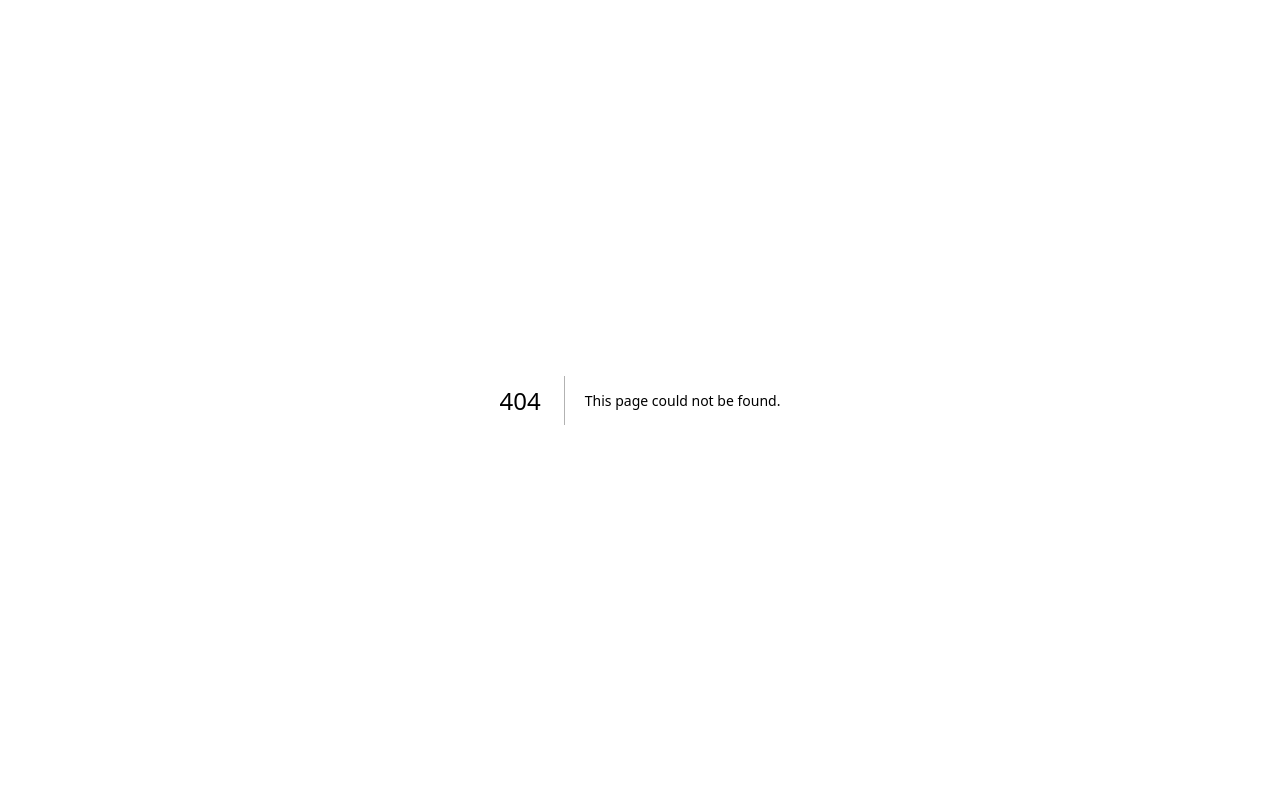
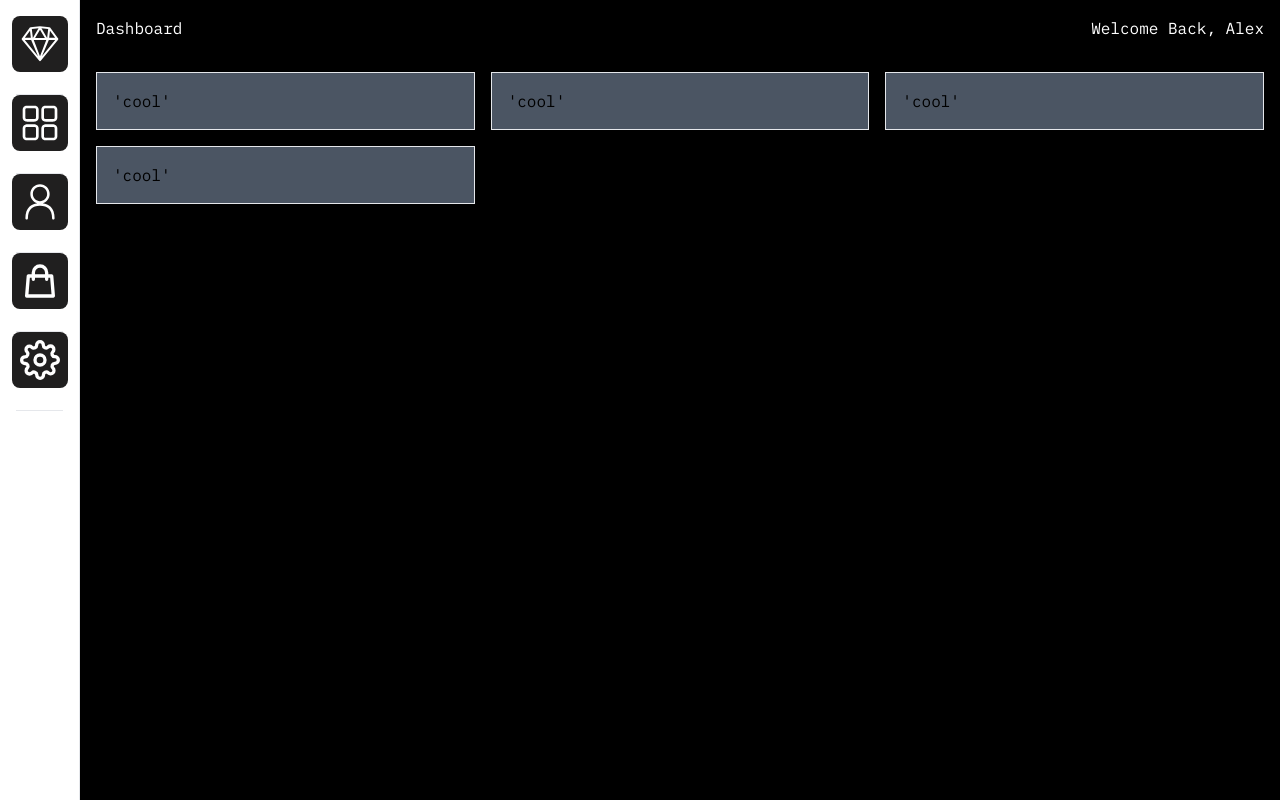
Before and after one commit to a-t-klein/open-art, a Next.js app: page /open_art/dashboard in a window 1280 px wide. Before the commit this address had no page. Built offline with nearby package versions, Linux system fonts and the light colour scheme.

Commit message:
working on dashboard layout

```diff
--- a/package.json
+++ b/package.json
@@ -24,6 +24,7 @@
     "prisma": "^5.1.0",
     "react": "18.2.0",
     "react-dom": "18.2.0",
+    "react-icons": "^4.10.1",
     "typescript": "5.1.6"
   },
   "devDependencies": {
--- a/src/app/containers/Navbar.tsx
+++ b/src/app/home/Navbar.tsx
@@ -8,6 +8,9 @@ const Navbar = (): React.JSX.Element => {
         <li>
           <Link href="/home/about">About</Link>
         </li>
+        <li>
+          <Link href="/open_art/dashboard">Dashboard</Link>
+        </li>
       </ul>
     </div>
   );
@@ -15,13 +18,10 @@ const Navbar = (): React.JSX.Element => {
 
 export default Navbar;
 
-
 //left side
 
 //logo
 //some into stacked
-
-
 
 //right side//
 
--- /dev/null
+++ b/src/app/open_art/components/DashboardCards.tsx
@@ -0,0 +1,22 @@
+import React from "react";
+
+const DashboardCards = () => {
+  return (
+    <div className="grid lg:grid-cols-6 gap-4 p-4">
+      <div className="lg:col-span-2 col-span-1 bg-gray-600 justify-between border p-4">
+        'cool'
+      </div>{" "}
+      <div className="lg:col-span-2 col-span-1 bg-gray-600 justify-between border p-4">
+        'cool'
+      </div>{" "}
+      <div className="lg:col-span-2 col-span-1 bg-gray-600 justify-between border p-4">
+        'cool'
+      </div>{" "}
+      <div className="lg:col-span-2 col-span-1 bg-gray-600 justify-between border p-4">
+        'cool'
+      </div>
+    </div>
+  );
+};
+
+export default DashboardCards;
--- /dev/null
+++ b/src/app/open_art/components/Header.tsx
@@ -0,0 +1,10 @@
+import React from "react";
+
+function Header() {
+  return <div className="text-white flex justify-between p-4">
+    <h2>Dashboard</h2>
+    <h2>Welcome Back, Alex</h2>
+  </div>;
+}
+
+export default Header;
--- /dev/null
+++ b/src/app/open_art/components/Sidebar.tsx
@@ -0,0 +1,53 @@
+import React, { ReactNode } from "react";
+import Image from "next/image";
+import { RxSketchLogo, RxDashboard, RxPerson } from "react-icons/rx";
+import { HiOutlineShoppingBag } from "react-icons/hi";
+import { FiSettings } from "react-icons/fi";
+
+//components
+import SidebarLink from "./SidebarLink";
+
+//interface
+interface SidebarProps {
+  children: ReactNode;
+}
+
+const Sidebar: React.FC<SidebarProps> = ({ children }) => {
+  const navLinks: string[] = [
+    "/open_art/dashboard",
+    "/open_art/artists",
+    "/open_art/account",
+    "/",
+    "/",
+  ];
+  const icons: ReactNode[] = [
+    RxSketchLogo,
+    RxDashboard,
+    RxPerson,
+    HiOutlineShoppingBag,
+    FiSettings,
+  ];
+
+  const sideIcons = () => {
+    const iconComponents: ReactNode[] = [];
+
+    for (let i = 0; i < icons.length; i++) {
+      iconComponents.push(
+        <SidebarLink Icon={icons[i]} navLink={navLinks[i]} key={i} />,
+      );
+    }
+
+    return iconComponents;
+  };
+
+  return (
+    <div className="flex">
+      <div className="fixed w-20 h-screen p-4 bg-white border-r-[1px] flex flex-col justify-between">
+        <div className="flex flex-col items-center">{sideIcons()}</div>
+      </div>
+      <main className="ml-20 w-full"> {children}</main>
+    </div>
+  );
+};
+
+export default Sidebar;
--- /dev/null
+++ b/src/app/open_art/components/SidebarLink.tsx
@@ -0,0 +1,22 @@
+import React, { ReactNode } from "react";
+import Link from "next/link";
+
+interface SidebarLinkProps {
+  Icon: any;
+  navLink: string;
+}
+
+const SidebarLink: React.FC<SidebarLinkProps> = ({ Icon, navLink }) => {
+  return (
+    <>
+      <Link href={navLink}>
+        <div className="bg-background text-white p-2 rounded-lg inline-block">
+          <Icon size={40} />
+        </div>
+      </Link>
+      <span className="border-b-[1px] border-gray-200 w-full p-2"></span>
+    </>
+  );
+};
+
+export default SidebarLink;
--- /dev/null
+++ b/src/app/open_art/dashboard/page.tsx
@@ -0,0 +1,17 @@
+import React from "react";
+import Header from "../components/Header";
+import Sidebar from "../components/Sidebar";
+import DashboardCards from "../components/DashboardCards";
+
+function Dashboard() {
+  return (
+    <Sidebar>
+      <div className="min-h-screen bg-black">
+        <Header />
+        <DashboardCards />
+      </div>
+    </Sidebar>
+  );
+}
+
+export default Dashboard;
--- a/src/app/page.tsx
+++ b/src/app/page.tsx
@@ -1,4 +1,4 @@
-import Navbar from "./containers/Navbar";
+import Navbar from "./home/Navbar";
 import "tailwindcss/tailwind.css";
 
 export default function Home() {
```
Also changed, not shown: 1 other file (tests, documents, lock files or other folders).
